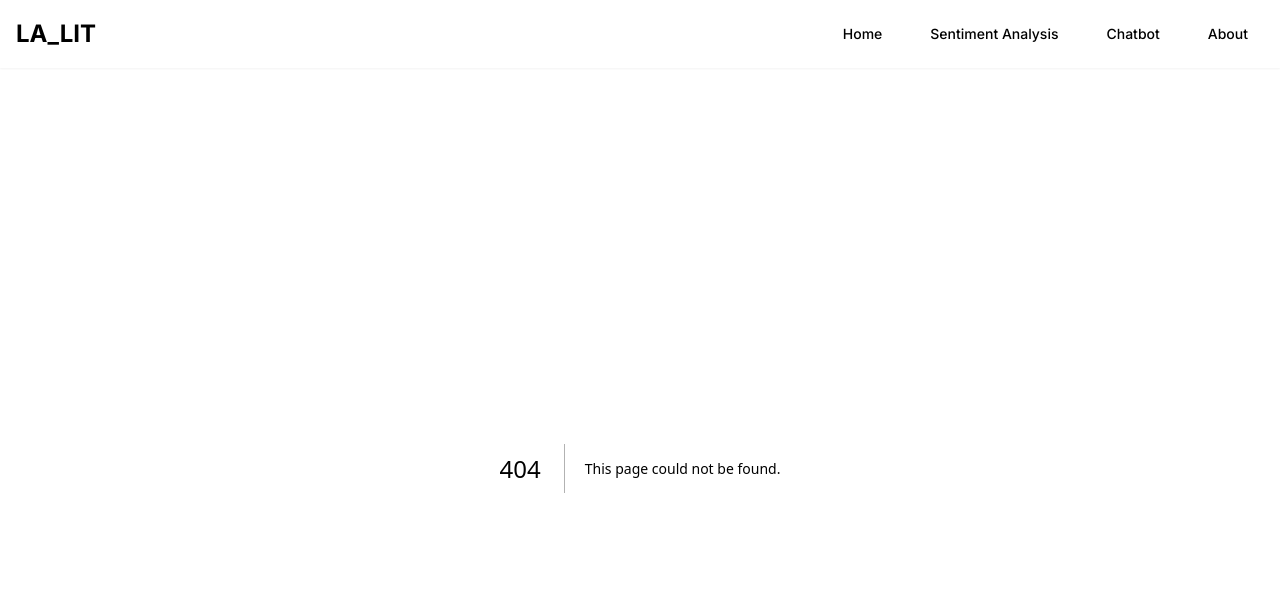
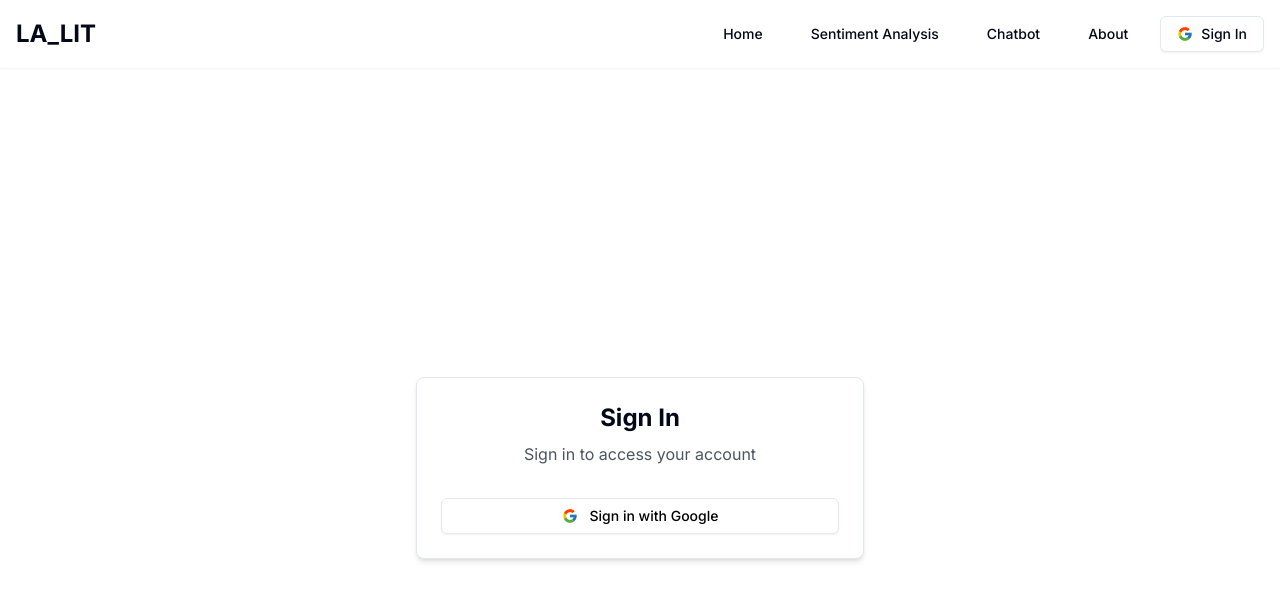
Before and after one commit to AyushAwasthi2384/LA_LIT, a Next.js app: page /auth/signin in a window 1280 px wide. Before the commit this address had no page. Shown: the top 600 px of the page. Built offline with nearby package versions, Linux system fonts and the light colour scheme; no server answers.

Commit message:
feat: add Google OAuth authentication with NextAuth

```diff
--- /dev/null
+++ b/app/api/auth/[...nextauth]/route.ts
@@ -0,0 +1,34 @@
+import NextAuth from "next-auth";
+import GoogleProvider from "next-auth/providers/google";
+
+const handler = NextAuth({
+  providers: [
+    GoogleProvider({
+      clientId: process.env.GOOGLE_CLIENT_ID as string,
+      clientSecret: process.env.GOOGLE_CLIENT_SECRET as string,
+      authorization: {
+        params: {
+          prompt: "consent",
+          access_type: "offline",
+          response_type: "code"
+        }
+      }
+    }),
+  ],
+  pages: {
+    signIn: "/auth/signin",
+  },
+  callbacks: {
+    async session({ session, token }) {
+      return session;
+    },
+    async jwt({ token, user }) {
+      if (user) {
+        token.id = user.id;
+      }
+      return token;
+    },
+  },
+});
+
+export { handler as GET, handler as POST };
--- /dev/null
+++ b/app/auth/signin/page.tsx
@@ -0,0 +1,29 @@
+"use client";
+
+import { signIn } from "next-auth/react";
+import { Button } from "@/components/ui/button";
+import { FcGoogle } from "react-icons/fc";
+
+export default function SignIn() {
+  return (
+    <div className="flex min-h-screen flex-col items-center justify-center p-4">
+      <div className="w-full max-w-md space-y-8 rounded-lg border bg-white p-6 shadow-md">
+        <div className="text-center">
+          <h1 className="text-2xl font-bold">Sign In</h1>
+          <p className="mt-2 text-gray-600">Sign in to access your account</p>
+        </div>
+
+        <div className="mt-8 space-y-4">
+          <Button
+            className="flex w-full items-center justify-center gap-3 bg-white text-black hover:bg-gray-100"
+            variant="outline"
+            onClick={() => signIn("google", { callbackUrl: "/" })}
+          >
+            <FcGoogle className="h-5 w-5" />
+            Sign in with Google
+          </Button>
+        </div>
+      </div>
+    </div>
+  );
+}
--- a/app/layout.tsx
+++ b/app/layout.tsx
@@ -6,6 +6,7 @@ import './globals.css'
 import Header from '../components/Header'
 import { ToastProvider } from '@radix-ui/react-toast'
 import DisableInspect from '@/components/DisableInspect'
+import { Providers } from './providers'
 
 const inter = Inter({ subsets: ['latin'] })
 
@@ -24,6 +25,7 @@ export default function RootLayout({
     <html lang="en">
       <ToastProvider>
         <body className={inter.className}>
+          <Providers>
             <div className="flex flex-col min-h-screen">
               <Header />
               <DisableInspect />
@@ -31,6 +33,7 @@ export default function RootLayout({
               <main className="flex-grow">{children}</main>
               {/* <Footer /> */}
             </div>
+          </Providers>
         </body>
       </ToastProvider>
     </html>
--- /dev/null
+++ b/app/providers.tsx
@@ -0,0 +1,8 @@
+"use client";
+
+import { SessionProvider } from "next-auth/react";
+import { ReactNode } from "react";
+
+export function Providers({ children }: { children: ReactNode }) {
+  return <SessionProvider>{children}</SessionProvider>;
+}
--- a/components/Header.tsx
+++ b/components/Header.tsx
@@ -1,14 +1,20 @@
+"use client";
+
 import Link from 'next/link'
 import { Button } from '@/components/ui/button'
+import { useAuth } from '@/hooks/useAuth'
+import { FcGoogle } from "react-icons/fc";
 
 export default function Header() {
+  const { isAuthenticated, isLoading, user, signIn, signOut } = useAuth();
+
   return (
     <header className="bg-white shadow-sm">
       <nav className="mx-auto px-4 py-4 flex justify-between items-center">
         <Link href="/" className="text-2xl font-bold">
           LA_LIT
         </Link>
-        <div className="space-x-4">
+        <div className="flex items-center space-x-4">
           <Button variant="ghost" asChild>
             <Link href="/">Home</Link>
           </Button>
@@ -24,6 +30,28 @@ export default function Header() {
           {/* <Button variant="ghost" asChild>
             <Link href="/contact">Contact</Link>
           </Button> */}
+
+          {isLoading ? (
+            <Button disabled variant="outline">Loading...</Button>
+          ) : isAuthenticated ? (
+            <div className="flex items-center gap-4">
+              <span className="text-sm font-medium">
+                {user?.name || user?.email}
+              </span>
+              <Button onClick={() => signOut()} variant="outline">
+                Sign Out
+              </Button>
+            </div>
+          ) : (
+            <Button
+              onClick={() => signIn()}
+              variant="outline"
+              className="flex items-center gap-2"
+            >
+              <FcGoogle className="h-4 w-4" />
+              Sign In
+            </Button>
+          )}
         </div>
       </nav>
     </header>
--- /dev/null
+++ b/hooks/useAuth.ts
@@ -0,0 +1,20 @@
+"use client";
+
+import { useSession, signIn, signOut } from "next-auth/react";
+
+export function useAuth() {
+  const { data: session, status } = useSession();
+
+  const isAuthenticated = status === "authenticated";
+  const isLoading = status === "loading";
+
+  return {
+    session,
+    status,
+    isAuthenticated,
+    isLoading,
+    signIn: () => signIn("google"),
+    signOut: () => signOut(),
+    user: session?.user
+  };
+}
--- a/package.json
+++ b/package.json
@@ -25,6 +25,7 @@
     "lucide-react": "^0.472.0",
     "mongoose": "^8.9.5",
     "next": "15.1.5",
+    "next-auth": "^4.24.11",
     "react": "^19.0.0",
     "react-countup": "^6.5.3",
     "react-dom": "^19.0.0",
```
Also changed, not shown: 2 other files (tests, documents, lock files or other folders). Lines whose indentation alone changed are shown as unchanged.
